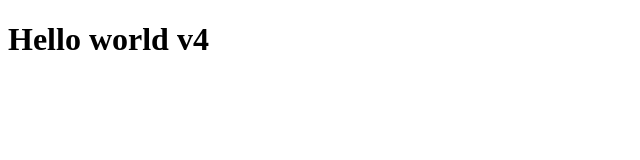
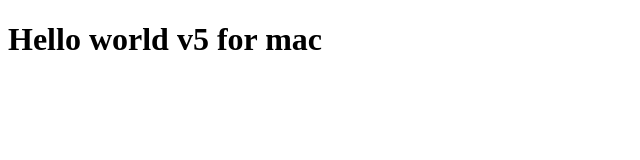
Before and after one commit to Ellepongpo/learn-git, a plain HTML site: page index.html in a window 1280 px wide. Shown: the whole page, without its empty margins (0-640 px from the left). Drawn offline with Linux system fonts and the light colour scheme.

Commit message:
v5 for mac

```diff
--- a/index.html
+++ b/index.html
@@ -6,6 +6,6 @@
     <title>Document</title>
 </head>
 <body>
-    <h1>Hello world v4</h1>
+    <h1>Hello world v5 for mac</h1>
 </body>
 </html>
```
